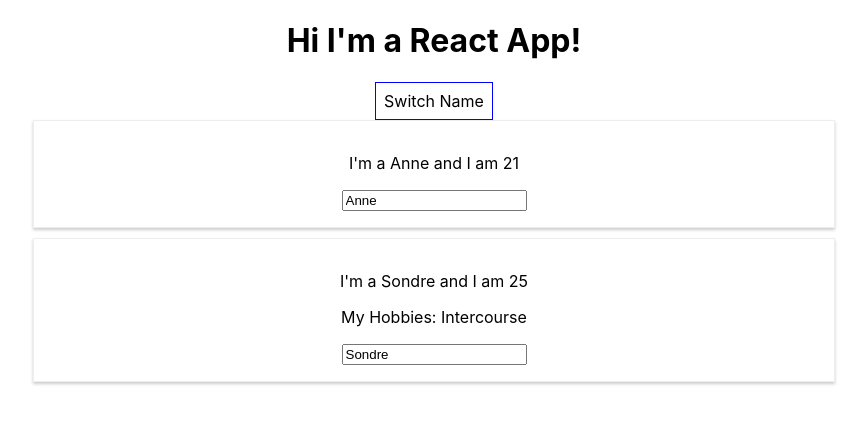
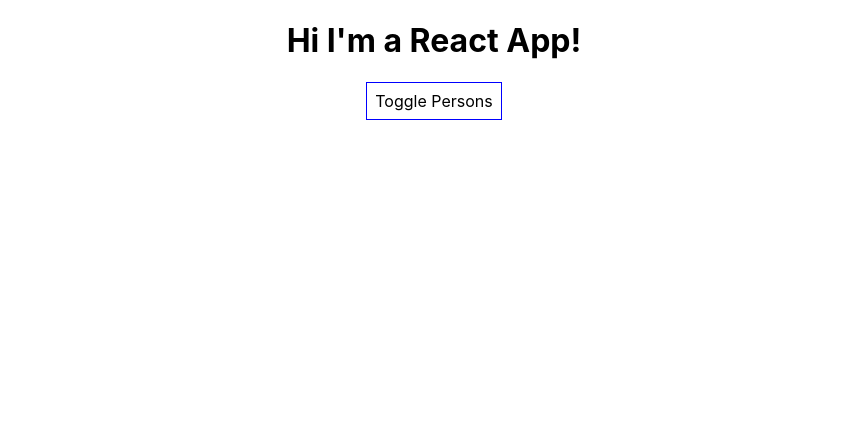
Before and after one commit to sonhal/react-course-code, a React (Create React App) app: page / in a window 1280 px wide. Shown: the top 424 px of the page, without its empty margins (206-1073 px from the left). Built offline with nearby package versions, Linux system fonts and the light colour scheme.

Commit message:
ADD baisc conditional

```diff
--- a/src/App.js
+++ b/src/App.js
@@ -9,7 +9,8 @@
     persons: [
       {name: "Anne", age:21},
       {name: "Sondre", age: 25}
-    ]
+    ],
+    showPersons: false
   }
 
   switchNameHandler = (newName) => {
@@ -25,6 +26,10 @@
     this.setState({persons: pers})
   }
 
+  togglePersonsHandler = () => {
+    this.setState({showPersons: !this.state.showPersons})
+  }
+
   render(){
     const style = {
       backgroundColor: 'white',
@@ -37,7 +42,9 @@
     return (
       <div className="App">
           <h1>Hi I'm a React App!</h1>
-          <button style={style}  onClick={() => this.switchNameHandler("Boom!")}>Switch Name</button>
+          <button style={style}  onClick={this.togglePersonsHandler}>Toggle Persons</button>
+          {this.state.showPersons ?
+            <div>
               <Person
                 name={this.state.persons[0].name}
                 age={this.state.persons[0].age}
@@ -47,8 +54,12 @@
                 name={this.state.persons[1].name}
                 age={this.state.persons[1].age}
                 click={this.switchNameHandler.bind(this, "Anne")}
-            changed={this.nameChangedHandler}
-           >My Hobbies: Intercourse</Person>
+                changed={this.nameChangedHandler}>
+                  My Hobbies: Intercourse
+              </Person>
+            </div> : null
+          }
+
       </div>
     );
     //return React.createElement('div', {className: 'App'}, React.createElement('h1', null, "REACT!!!"))
```
Lines whose indentation alone changed are shown as unchanged.
